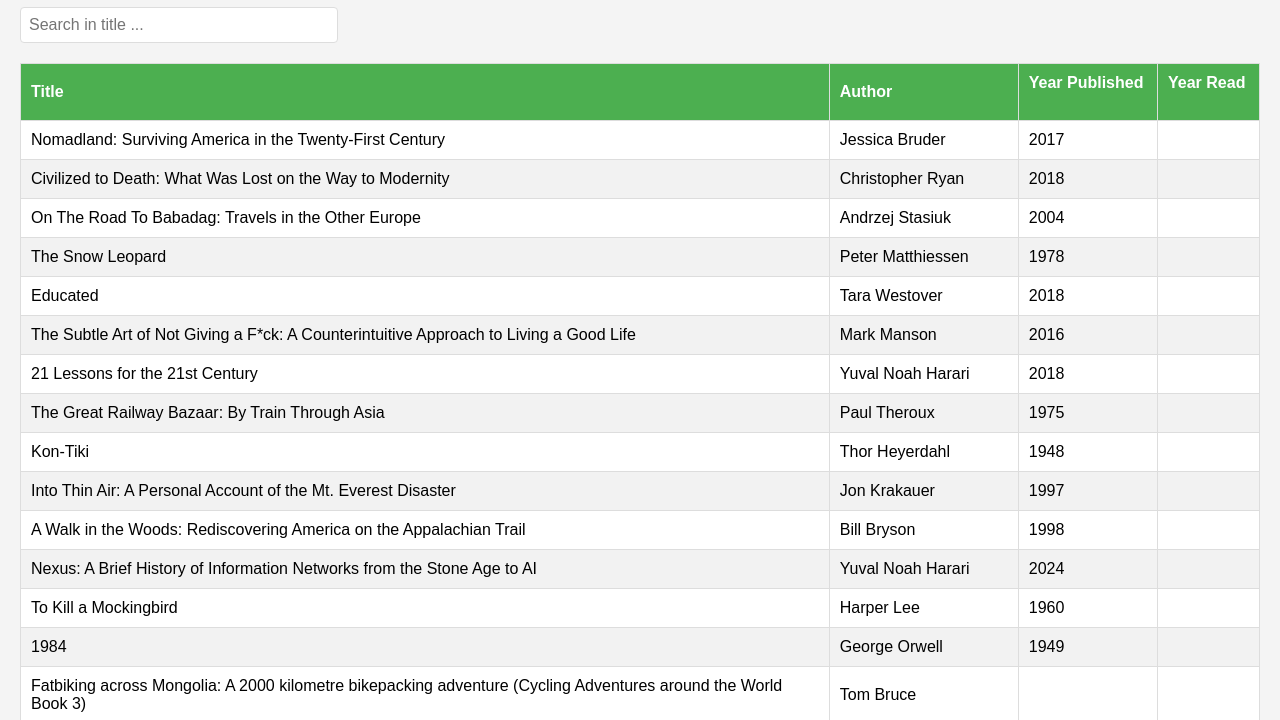
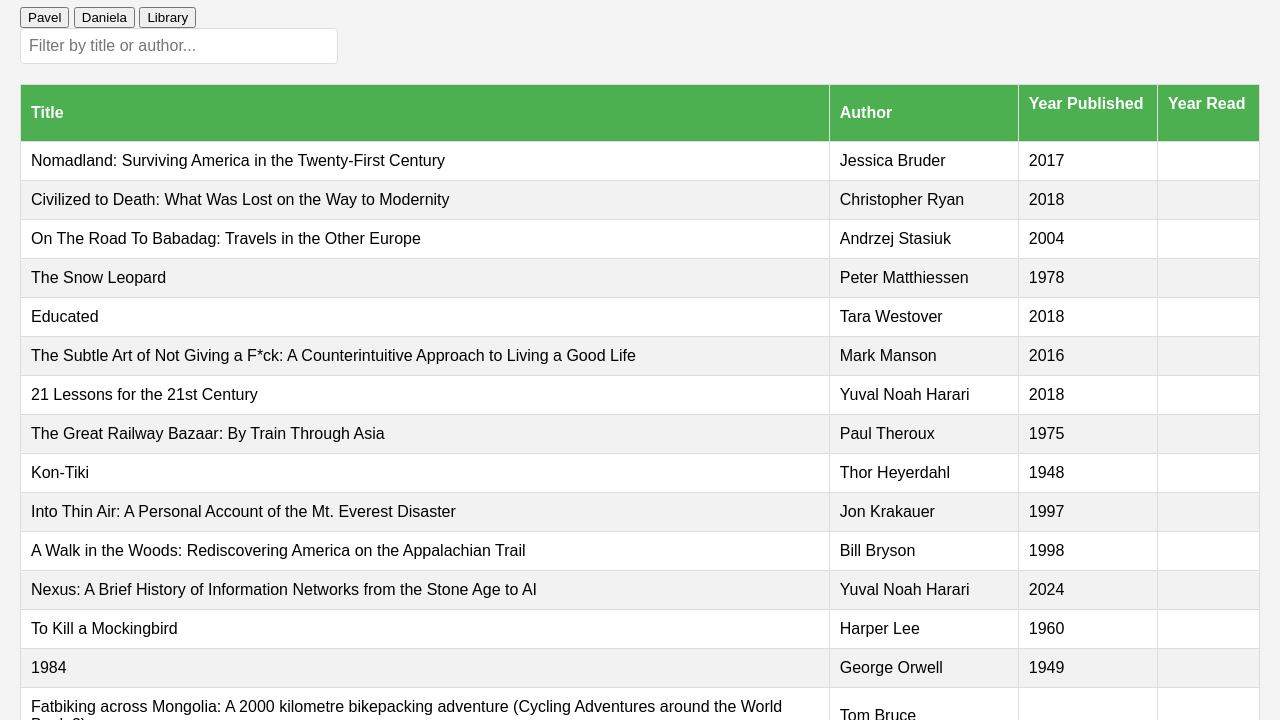
Before and after one commit to shuflovic/books, a plain HTML site: page index.html in a window 1280 px wide. Shown: the part 73-793 px from the top of the page. Drawn offline with nearby package versions, Linux system fonts and the light colour scheme.

Commit message:
Update index.html

```diff
--- a/index.html
+++ b/index.html
@@ -3,13 +3,18 @@
 <head>
     <meta charset="UTF-8">
     <meta name="viewport" content="width=device-width, initial-scale=1.0">
-    <title>Danielkina kniznica</title>
+    <title>B O O K S</title>
     <link rel="stylesheet" href="style.css">
 </head>
 <body>
     <h1>My Reading List</h1>
+    <div class="button-container">
+        <button class="library-btn active" onclick="loadLibrary('pavel')">Pavel</button>
+        <button class="library-btn" onclick="loadLibrary('daniela')">Daniela</button>
+        <button class="library-btn" onclick="loadLibrary('library')">Library</button>
+    </div>
     <div class="filter-container">
-        <input type="text" id="filterInput" placeholder="Search in title ..." oninput="filterBooks()">
+        <input type="text" id="filterInput" placeholder="Filter by title or author..." oninput="filterBooks()">
     </div>
     <table id="booksTable">
         <thead>
@@ -26,7 +31,5 @@
     <script src="script.js"></script>
     <script src="sort.js"></script>
     <script src="filter.js"></script>
-
-
 </body>
 </html>
```
